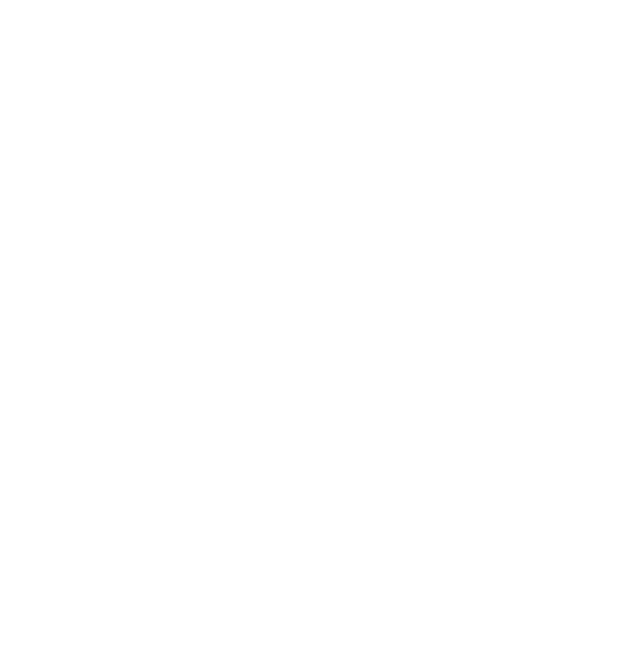
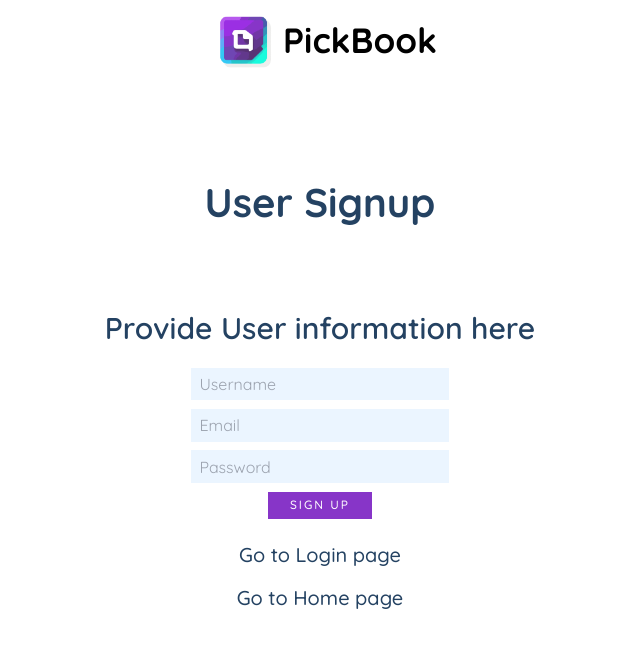
Before and after one commit to shanibjan/PickBook, a React (Create React App) app in the folder client/: page /signup in a window 1280 px wide. Before the commit this address had no page. Shown: the top 648 px of the page, without its empty margins (320-960 px from the left). Built offline with nearby package versions, Linux system fonts and the light colour scheme.

Commit message:
login/signup  added

```diff
--- a/client/src/App.js
+++ b/client/src/App.js
@@ -5,11 +5,15 @@
 import PostDetails from "./pages/PostDetails";
 import Profile from "./pages/Profile";
 import Message from "./pages/Message";
+import Login from "./pages/Login";
+import Signup from "./pages/Signup";
 
 function App() {
   return (
     <div className="App">
      <Routes>
+     <Route  path="/login" element={<Login/>} />
+     <Route  path="/signup" element={<Signup/>} />
       <Route exact path="/" element={<Home/>} />
       <Route  path="/user" element={<UserProfile/>} />
       <Route  path="/profile" element={<Profile/>} />
--- /dev/null
+++ b/client/src/pages/Login.jsx
@@ -0,0 +1,59 @@
+import React, { useState } from "react";
+import logo from "../images/—Pngtree—the letter p on a_15885322.png";
+
+const Login = ({}) => {
+  const [email, setEmail] = useState();
+  const [password, setPassword] = useState();
+  return (
+    <div className="h-screen">
+       <div className="flex  items-center justify-center">
+          <div className="h-[80px] w-[80px] max-[425px]:w-[70px] max-[425px]:h-[70px] ">
+            <img className="h-full w-full aspect-square" src={logo} alt="" />
+          </div>
+          <div>
+            <h1 className="font-QBold text-[35px] ">
+              PickBook
+            </h1>
+          </div>
+        </div>
+      <div className="h-[75%] flex items-center justify-center" >
+        <div className="  mb-[4%] pt-[6%] max-[600px]:pt-[10%] ">
+          <h1 className="text-[40px] mb-[17%] max-[550px]:text-[30px] max-[370px]:text-[25px] font-QBold text-[#244262]">
+            User Login
+          </h1>
+          <h4 className="text-[30px] max-[550px]:text-[20px] max-[370px]:text-[15px] font-QSemi text-[#244262] my-[4%] ">
+            Provide User information here
+          </h4>
+          <input
+            className="bg-[#EBF5FF] outline-none max-[425px]:text-[12px] max-[425px]:py-[3%] font-QRegular w-[60%] max-[750px]:w-[65%] max-[500px]:w-[80%] py-[1%] px-[2%] mb-[2%] max-[425px]:mb-[7%]"
+            type="email"
+            placeholder="Email"
+            value={email}
+            onChange={(e) => setEmail(e.target.value)}
+          />
+          <br />
+          <input
+            className="bg-[#EBF5FF] outline-none max-[425px]:text-[12px] max-[425px]:py-[3%] font-QRegular w-[60%] max-[750px]:w-[65%] max-[500px]:w-[80%] py-[1%] px-[2%] mb-[2%] max-[425px]:mb-[7%]"
+            type="password"
+            placeholder="Password"
+            value={password}
+            onChange={(e) => setPassword(e.target.value)}
+          />
+          <br />
+
+          <button className="bg-[#8735C8] py-[1%] px-[5%] font-QMedium text-[12px] tracking-[2px] mb-[2%]  text-white">
+            LOGIN
+          </button>
+          <h4 className="text-[20px] max-[450px]:text-[15px] font-QMedium text-[#244262] cursor-pointer my-[3%]">
+            Go to Register page
+          </h4>
+          <h4 className="text-[20px] max-[450px]:text-[15px] font-QMedium text-[#244262] ">
+            Go to Home page
+          </h4>
+        </div>
+      </div>
+    </div>
+  );
+};
+
+export default Login;
--- a/client/src/pages/Message.jsx
+++ b/client/src/pages/Message.jsx
@@ -1,13 +1,11 @@
 import React, { useEffect, useRef, useState } from "react";
 import basil from "../images/basil.jpg";
 import user2 from "../images/IMG_6351.jpeg";
-import feed2 from "../images/IMG_8890.jpeg";
 import { FontAwesomeIcon } from "@fortawesome/react-fontawesome";
 import {
-  faBookmark,
-  faCommentDots,
+
   faFaceSmile,
-  faPaperPlane,
+
 } from "@fortawesome/free-regular-svg-icons";
 import {
   faCircleInfo,
@@ -20,16 +18,12 @@
 } from "@fortawesome/free-solid-svg-icons";
 import EmojiPicker from "emoji-picker-react";
 import { motion, AnimatePresence } from "framer-motion";
-import Comments from "../components/Comments";
 import ChatBox from "../components/ChatBox";
 
 const Message = () => {
   const [typing, setTyping] = useState("");
 
-  const [content, setContent] = useState(
 
-  );
-console.log(content);
 
   const messageBoxes = [
     {
@@ -80,7 +74,7 @@
     { message: "how are you", time: "12:36", source: "sender" },
     { message: "fine", time: "12:35", source: "receiver" },
   ];
-  const [inputValue, setInputValue] = useState("");
+
   const [showPicker, setShowPicker] = useState(false);
 
   // Handle emoji selection
@@ -299,7 +293,7 @@
                 placeholder="Message..."
               />
               {typing ? (
-                <button className="w-[15%] font-QBold text-[#8735C8] ">
+                <button className="w-[15%] font-QBold text-[#8735C8] max-[930px]:w-[25%] flex justify-end p-[1%] ">
                   send
                 </button>
               ) : (
--- /dev/null
+++ b/client/src/pages/Signup.jsx
@@ -0,0 +1,69 @@
+import React, { useState } from 'react';
+import logo from "../images/—Pngtree—the letter p on a_15885322.png";
+
+
+const Signup = ({ }) => {
+    const [name, setName] = useState();
+    const [email, setEmail] = useState();
+    const [password, setPassword] = useState();
+    return (
+      <div className="h-screen">
+         <div className="flex  items-center justify-center">
+            <div className="h-[80px] w-[80px] max-[425px]:w-[70px] max-[425px]:h-[70px] ">
+              <img className="h-full w-full aspect-square" src={logo} alt="" />
+            </div>
+            <div>
+              <h1 className="font-QBold text-[35px] ">
+                PickBook
+              </h1>
+            </div>
+          </div>
+        <div className="h-[75%] flex items-center justify-center" >
+          <div className="  mb-[4%] pt-[6%] max-[600px]:pt-[10%] ">
+            <h1 className="text-[40px] mb-[17%] max-[550px]:text-[30px] max-[370px]:text-[25px] font-QBold text-[#244262]">
+              User Signup
+            </h1>
+            <h4 className="text-[30px] max-[550px]:text-[20px] max-[370px]:text-[15px] font-QSemi text-[#244262] my-[4%] ">
+              Provide User information here
+            </h4>
+            <input
+              className="bg-[#EBF5FF] outline-none max-[425px]:text-[12px] max-[425px]:py-[3%] font-QRegular w-[60%] max-[750px]:w-[65%] max-[500px]:w-[80%] py-[1%] px-[2%] mb-[2%] max-[425px]:mb-[7%]"
+              type="text"
+              placeholder="Username"
+              value={name}
+              onChange={(e) => setName(e.target.value)}
+            />
+            <br />
+            <input
+              className="bg-[#EBF5FF] outline-none max-[425px]:text-[12px] max-[425px]:py-[3%] font-QRegular w-[60%] max-[750px]:w-[65%] max-[500px]:w-[80%] py-[1%] px-[2%] mb-[2%] max-[425px]:mb-[7%]"
+              type="email"
+              placeholder="Email"
+              value={email}
+              onChange={(e) => setEmail(e.target.value)}
+            />
+            <br />
+            <input
+              className="bg-[#EBF5FF] outline-none max-[425px]:text-[12px] max-[425px]:py-[3%] font-QRegular w-[60%] max-[750px]:w-[65%] max-[500px]:w-[80%] py-[1%] px-[2%] mb-[2%] max-[425px]:mb-[7%]"
+              type="password"
+              placeholder="Password"
+              value={password}
+              onChange={(e) => setPassword(e.target.value)}
+            />
+            <br />
+
+            <button className="bg-[#8735C8] py-[1%] px-[5%] font-QMedium text-[12px] tracking-[2px] mb-[2%]  text-white">
+              SIGN UP
+            </button>
+            <h4 className="text-[20px] max-[450px]:text-[15px] font-QMedium text-[#244262] cursor-pointer my-[3%]">
+              Go to Login page
+            </h4>
+            <h4 className="text-[20px] max-[450px]:text-[15px] font-QMedium text-[#244262] ">
+              Go to Home page
+            </h4>
+          </div>
+        </div>
+      </div>
+    );
+};
+
+export default Signup;
```
